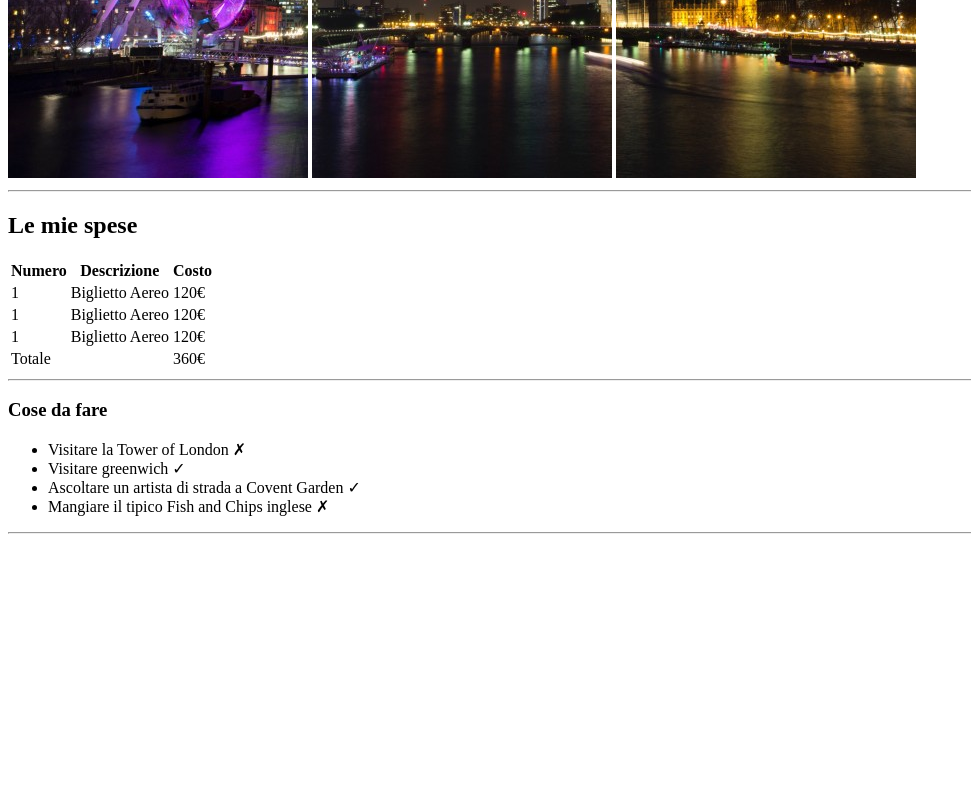
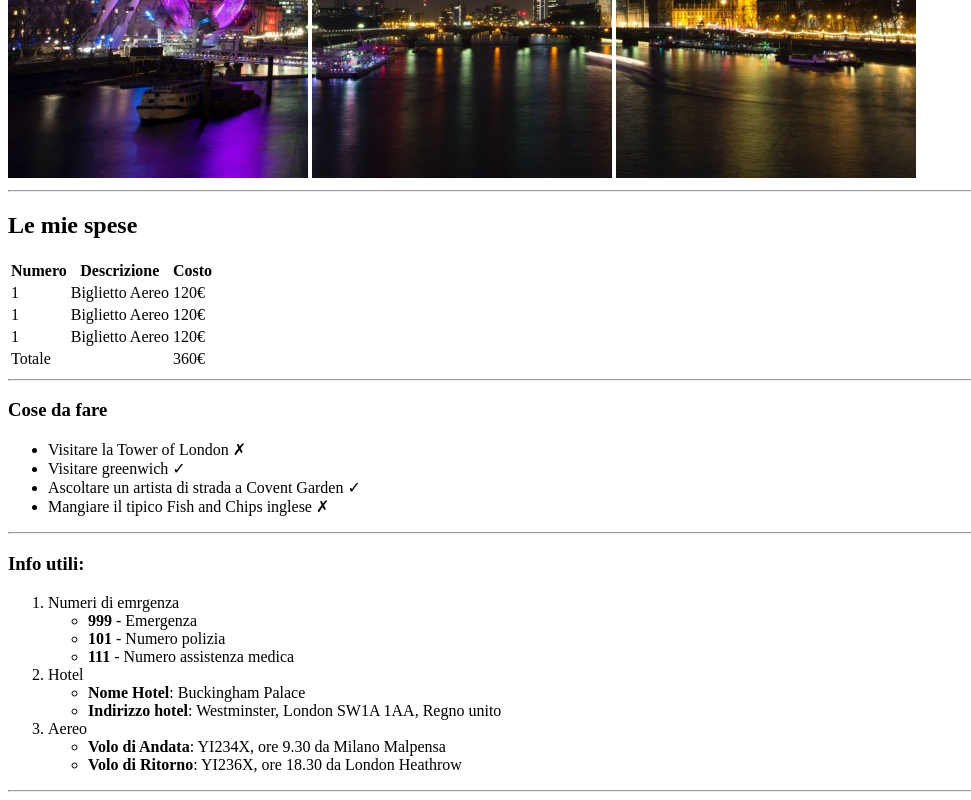
Before and after one commit to claudia13-prog/html-london-trip, a plain HTML site: page index.html in a window 1280 px wide. Shown: the part 502-1302 px from the top of the page, without its empty margins (0-971 px from the left). Before the commit the page ends 1044 px from the top, so only its background shows below. Drawn offline with Linux system fonts and the light colour scheme.

Commit message:
created section "info"

```diff
--- a/index.html
+++ b/index.html
@@ -90,7 +90,34 @@
         <hr>
 
         <!-- Info utili -->
-        <section></section>
+        <section id="info">
+
+            <h3>Info utili:</h3>
+
+            <ol>
+                <li>Numeri di emrgenza
+                    <ul>
+                        <li><strong>999</strong> - Emergenza</li>
+                        <li><strong>101</strong> - Numero polizia</li>
+                        <li><strong>111</strong> - Numero assistenza medica</li>
+                    </ul>
+                </li>
+                <li>Hotel
+                    <ul>
+                        <li><strong>Nome Hotel</strong>: Buckingham Palace</li>
+                        <li><strong>Indirizzo hotel</strong>: Westminster, London SW1A 1AA, Regno unito</li>
+                    </ul>
+                </li>
+                <li>Aereo
+                    <ul>
+                        <li><strong>Volo di Andata</strong>: YI234X, ore 9.30 da Milano Malpensa</li>
+                        <li><strong>Volo di Ritorno</strong>: YI236X, ore 18.30 da London Heathrow</li>
+                    </ul>
+                </li>
+            </ol>
+        </section>
+
+        <hr>
 
         <!-- Gallery -->
         <section></section>
```
